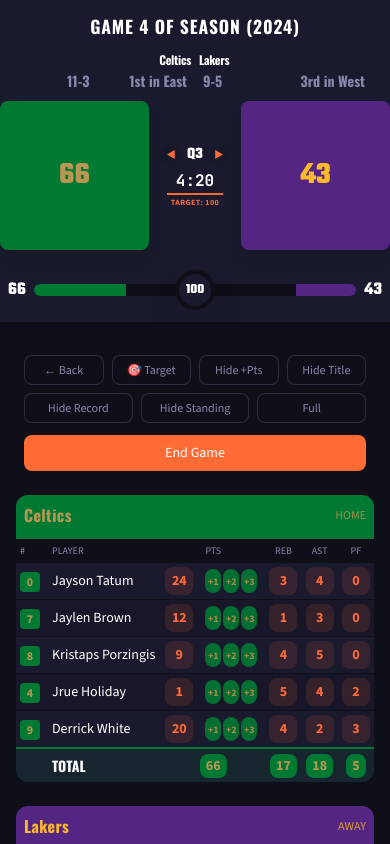
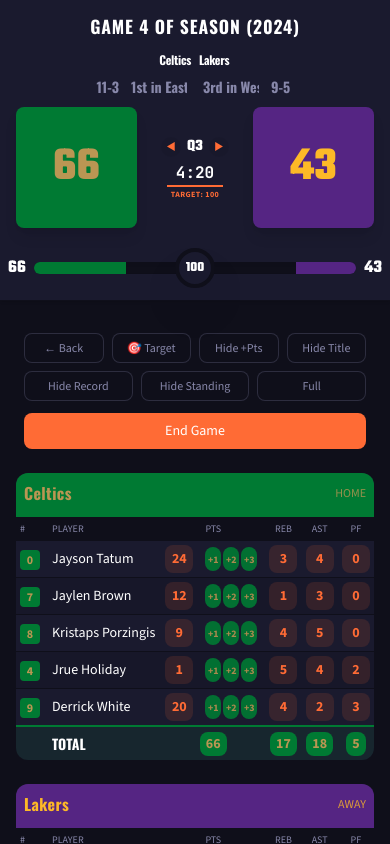
Before and after one commit to grayhaven7/scorebug, a React (Vite) app: page / in a window 390 px wide. Both pictures are taken after a click on the button "Resume Game". Shown: the top 844 px of the page. Built offline with nearby package versions, Linux system fonts and the light colour scheme.

Commit message:
Add responsive font scaling for team scores in GamePage. Introduce useScaledFontSize hook to dynamically adjust font size based on container width, enhancing readability across devices. Update layout for team names and scores for improved visual consistency.

```diff
--- a/src/pages/GamePage.tsx
+++ b/src/pages/GamePage.tsx
@@ -4,6 +4,28 @@
 import { TargetScoreBar } from '../components/TargetScoreBar';
 import type { PlayerGameStats, StatType } from '../types';
 import { statLabels } from '../types';
+
+// Hook to calculate font size based on container width
+function useScaledFontSize(boxRef: React.RefObject<HTMLDivElement | null>) {
+  const [fontSize, setFontSize] = useState('clamp(1.25rem, 8vw, 5.5rem)');
+
+  useEffect(() => {
+    const updateFontSize = () => {
+      if (boxRef.current) {
+        const width = boxRef.current.offsetWidth;
+        // Scale font to be approximately 40% of box width for good visibility
+        const calculatedSize = width * 0.4;
+        setFontSize(`${Math.max(20, Math.min(calculatedSize, 88))}px`);
+      }
+    };
+
+    updateFontSize();
+    window.addEventListener('resize', updateFontSize);
+    return () => window.removeEventListener('resize', updateFontSize);
+  }, [boxRef]);
+
+  return fontSize;
+}
 
 export function GamePage() {
   const navigate = useNavigate();
@@ -24,6 +46,10 @@
   const [showExitConfirm, setShowExitConfirm] = useState(false);
   const [showTargetModal, setShowTargetModal] = useState(false);
   const [isFullscreen, setIsFullscreen] = useState(false);
+  const homeScoreBoxRef = useRef<HTMLDivElement>(null);
+  const awayScoreBoxRef = useRef<HTMLDivElement>(null);
+  const homeFontSize = useScaledFontSize(homeScoreBoxRef);
+  const awayFontSize = useScaledFontSize(awayScoreBoxRef);
 
   // Redirect if no game
   useEffect(() => {
@@ -285,7 +311,7 @@
   );
 
   const renderScoreboard = () => (
-    <div className="max-w-7xl mx-auto px-0 sm:px-4 w-full">
+    <div className="max-w-7xl mx-auto px-4 w-full">
       {/* Game Title Input */}
       {settings.scoreboardConfig.showTitle && (
         <div className="flex justify-center pt-2">
@@ -308,6 +334,8 @@
 
       <div className="flex flex-col items-center py-2 sm:py-4 md:py-8 gap-2">
         {/* Team Names Row */}
+        <div className="flex flex-col w-full gap-2">
+          {/* Team Names - Same Row */}
           <div className="flex items-center justify-between w-full gap-2 sm:gap-4 md:gap-8">
             {/* Home Team Name */}
             <div className="flex-1 flex flex-col items-end text-right min-w-0">
@@ -321,36 +349,6 @@
               >
                 {homeTeam.teamName}
               </p>
-            {settings.scoreboardConfig.showRecord || settings.scoreboardConfig.showStanding ? (
-              <div className="flex gap-1 mt-0.5 justify-end w-full">
-                {settings.scoreboardConfig.showRecord && (
-                  <input
-                    type="text"
-                    placeholder="Record"
-                    value={homeTeam.record || ''}
-                    onChange={(e) => updateTeamDetails('home', 'record', e.target.value)}
-                    className="flex-1 min-w-0 px-1 py-0.5 text-sm md:text-base rounded border-0 bg-transparent focus:outline-none text-right font-bold"
-                    style={{
-                      color: currentTheme.textSecondary,
-                      fontFamily: currentTheme.headerFont
-                    }}
-                  />
-                )}
-                {settings.scoreboardConfig.showStanding && (
-                  <input
-                    type="text"
-                    placeholder="Standing"
-                    value={homeTeam.standing || ''}
-                    onChange={(e) => updateTeamDetails('home', 'standing', e.target.value)}
-                    className="flex-1 min-w-0 px-1 py-0.5 text-sm md:text-base rounded border-0 bg-transparent focus:outline-none text-right font-bold"
-                    style={{
-                      color: currentTheme.textSecondary,
-                      fontFamily: currentTheme.headerFont
-                    }}
-                  />
-                )}
-              </div>
-            ) : null}
             </div>
 
             {/* Center spacer - matches quarter/timer width below */}
@@ -371,15 +369,21 @@
               >
                 {awayTeam.teamName}
               </p>
-            {settings.scoreboardConfig.showRecord || settings.scoreboardConfig.showStanding ? (
-              <div className="flex gap-1 mt-0.5 justify-start w-full">
+            </div>
+          </div>
+
+          {/* Record/Standing Row */}
+          {(settings.scoreboardConfig.showRecord || settings.scoreboardConfig.showStanding) && (
+            <div className="flex items-center justify-between w-full gap-2 sm:gap-4 md:gap-8">
+              {/* Home Team Record/Standing */}
+              <div className="flex-1 flex gap-1 justify-end items-center min-w-0">
                 {settings.scoreboardConfig.showRecord && (
                   <input
                     type="text"
                     placeholder="Record"
-                    value={awayTeam.record || ''}
-                    onChange={(e) => updateTeamDetails('away', 'record', e.target.value)}
-                    className="flex-1 min-w-0 px-1 py-0.5 text-sm md:text-base rounded border-0 bg-transparent focus:outline-none text-left font-bold"
+                    value={homeTeam.record || ''}
+                    onChange={(e) => updateTeamDetails('home', 'record', e.target.value)}
+                    className="w-16 md:w-20 px-1 py-0.5 text-sm md:text-base rounded border-0 bg-transparent focus:outline-none text-right font-bold"
                     style={{
                       color: currentTheme.textSecondary,
                       fontFamily: currentTheme.headerFont
@@ -390,9 +394,9 @@
                   <input
                     type="text"
                     placeholder="Standing"
-                    value={awayTeam.standing || ''}
-                    onChange={(e) => updateTeamDetails('away', 'standing', e.target.value)}
-                    className="flex-1 min-w-0 px-1 py-0.5 text-sm md:text-base rounded border-0 bg-transparent focus:outline-none text-left font-bold"
+                    value={homeTeam.standing || ''}
+                    onChange={(e) => updateTeamDetails('home', 'standing', e.target.value)}
+                    className="w-16 md:w-20 px-1 py-0.5 text-sm md:text-base rounded border-0 bg-transparent focus:outline-none text-right font-bold"
                     style={{
                       color: currentTheme.textSecondary,
                       fontFamily: currentTheme.headerFont
@@ -400,15 +404,51 @@
                   />
                 )}
               </div>
+
+              {/* Center spacer */}
+              {(settings.scoreboardConfig.showQuarter || settings.scoreboardConfig.showTimer) ? (
+                <div className="hidden sm:flex flex-col items-center mx-1 xs:mx-2 sm:mx-4 md:mx-8 shrink-0 min-w-[60px] sm:min-w-[80px] md:min-w-[120px]">
+                </div>
               ) : null}
+
+              {/* Away Team Record/Standing */}
+              <div className="flex-1 flex gap-1 justify-start items-center min-w-0">
+                {settings.scoreboardConfig.showStanding && (
+                  <input
+                    type="text"
+                    placeholder="Standing"
+                    value={awayTeam.standing || ''}
+                    onChange={(e) => updateTeamDetails('away', 'standing', e.target.value)}
+                    className="w-16 md:w-20 px-1 py-0.5 text-sm md:text-base rounded border-0 bg-transparent focus:outline-none text-left font-bold"
+                    style={{
+                      color: currentTheme.textSecondary,
+                      fontFamily: currentTheme.headerFont
+                    }}
+                  />
+                )}
+                {settings.scoreboardConfig.showRecord && (
+                  <input
+                    type="text"
+                    placeholder="Record"
+                    value={awayTeam.record || ''}
+                    onChange={(e) => updateTeamDetails('away', 'record', e.target.value)}
+                    className="w-16 md:w-20 px-1 py-0.5 text-sm md:text-base rounded border-0 bg-transparent focus:outline-none text-left font-bold"
+                    style={{
+                      color: currentTheme.textSecondary,
+                      fontFamily: currentTheme.headerFont
+                    }}
+                  />
+                )}
               </div>
+            </div>
+          )}
         </div>
 
         {/* Scores Row */}
-        <div className="flex items-center justify-between w-full gap-2 sm:gap-4 md:gap-8">
+        <div className="flex items-center justify-center w-full gap-4 sm:gap-6 md:gap-8 lg:gap-12">
           {/* Home Team Score */}
-          <div className="flex items-center gap-2 sm:gap-4 md:gap-8 flex-1 justify-end min-w-0">
           <div
+            ref={homeScoreBoxRef}
             className="flex-1 max-w-[200px] xs:max-w-[250px] sm:max-w-[300px] md:max-w-[400px] aspect-square rounded-lg sm:rounded-2xl flex flex-col items-center justify-center relative overflow-hidden shadow-lg"
             style={{ backgroundColor: homeTeam.primaryColor }}
           >
@@ -417,17 +457,16 @@
               style={{
                 color: homeTeam.secondaryColor,
                 fontFamily: currentTheme.numberFont,
-                  fontSize: 'clamp(1.25rem, 8vw, 5.5rem)',
+                fontSize: homeFontSize,
               }}
             >
               {homeScore}
             </span>
           </div>
-          </div>
 
           {/* Center - Quarter & Time */}
           {(settings.scoreboardConfig.showQuarter || settings.scoreboardConfig.showTimer) && (
-            <div className="text-center flex flex-col items-center mx-1 xs:mx-2 sm:mx-4 md:mx-8 shrink-0">
+            <div className="text-center flex flex-col items-center mx-2 xs:mx-4 sm:mx-6 md:mx-8 shrink-0">
               {settings.scoreboardConfig.showQuarter && (
                 <div className="flex items-center gap-1 sm:gap-2 md:gap-4 mb-0.5 sm:mb-2">
                   <button
@@ -479,8 +518,8 @@
           )}
 
           {/* Away Team Score */}
-          <div className="flex items-center gap-2 sm:gap-4 md:gap-8 flex-1 justify-start min-w-0">
           <div
+            ref={awayScoreBoxRef}
             className="flex-1 max-w-[200px] xs:max-w-[250px] sm:max-w-[300px] md:max-w-[400px] aspect-square rounded-lg sm:rounded-2xl flex flex-col items-center justify-center relative overflow-hidden shadow-lg"
             style={{ backgroundColor: awayTeam.primaryColor }}
           >
@@ -489,12 +528,11 @@
               style={{
                 color: awayTeam.secondaryColor,
                 fontFamily: currentTheme.numberFont,
-                  fontSize: 'clamp(1.25rem, 8vw, 5.5rem)',
+                fontSize: awayFontSize,
               }}
             >
               {awayScore}
             </span>
-            </div>
           </div>
         </div>
       </div>
```
Lines whose indentation alone changed are shown as unchanged.
